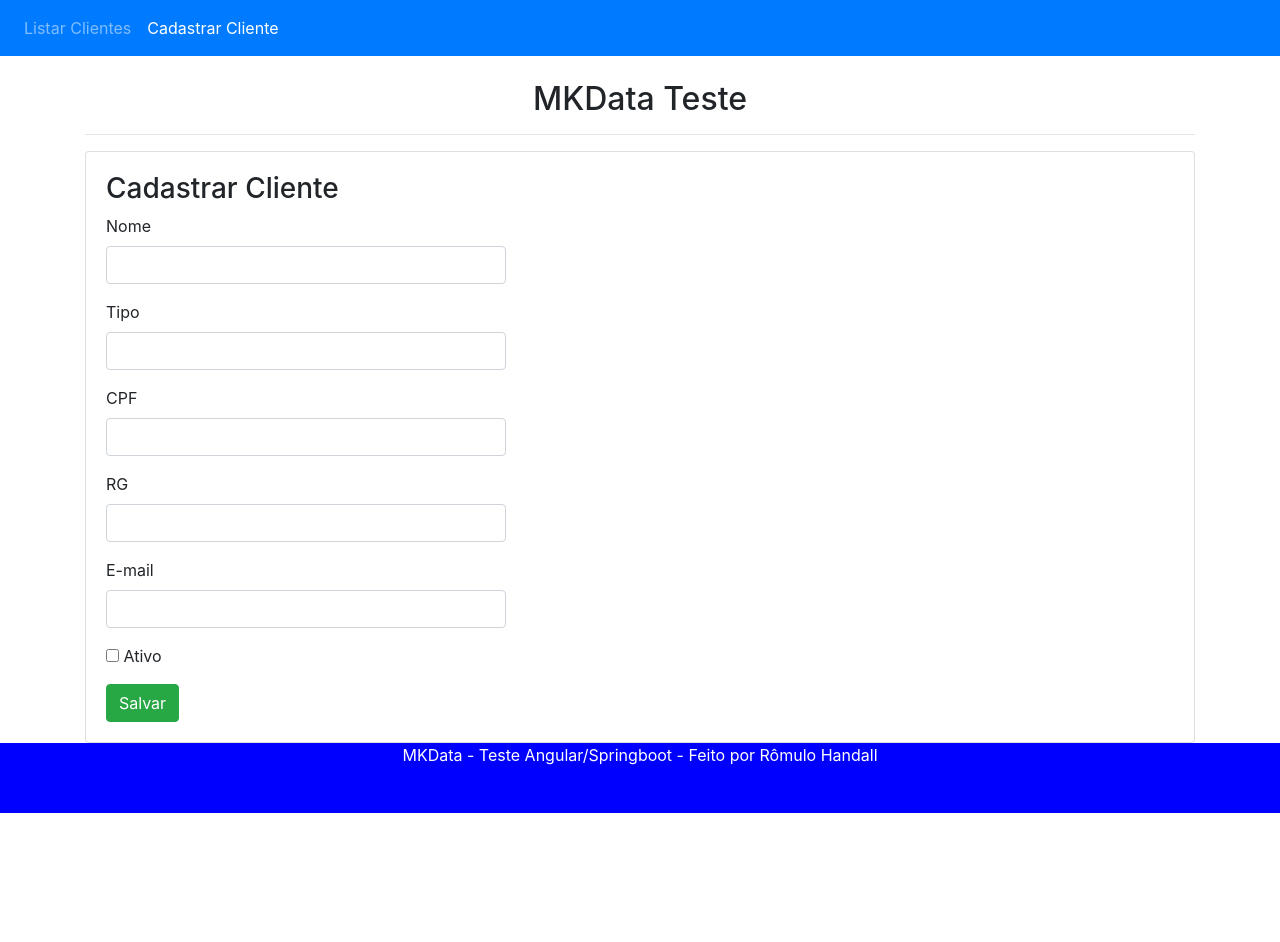
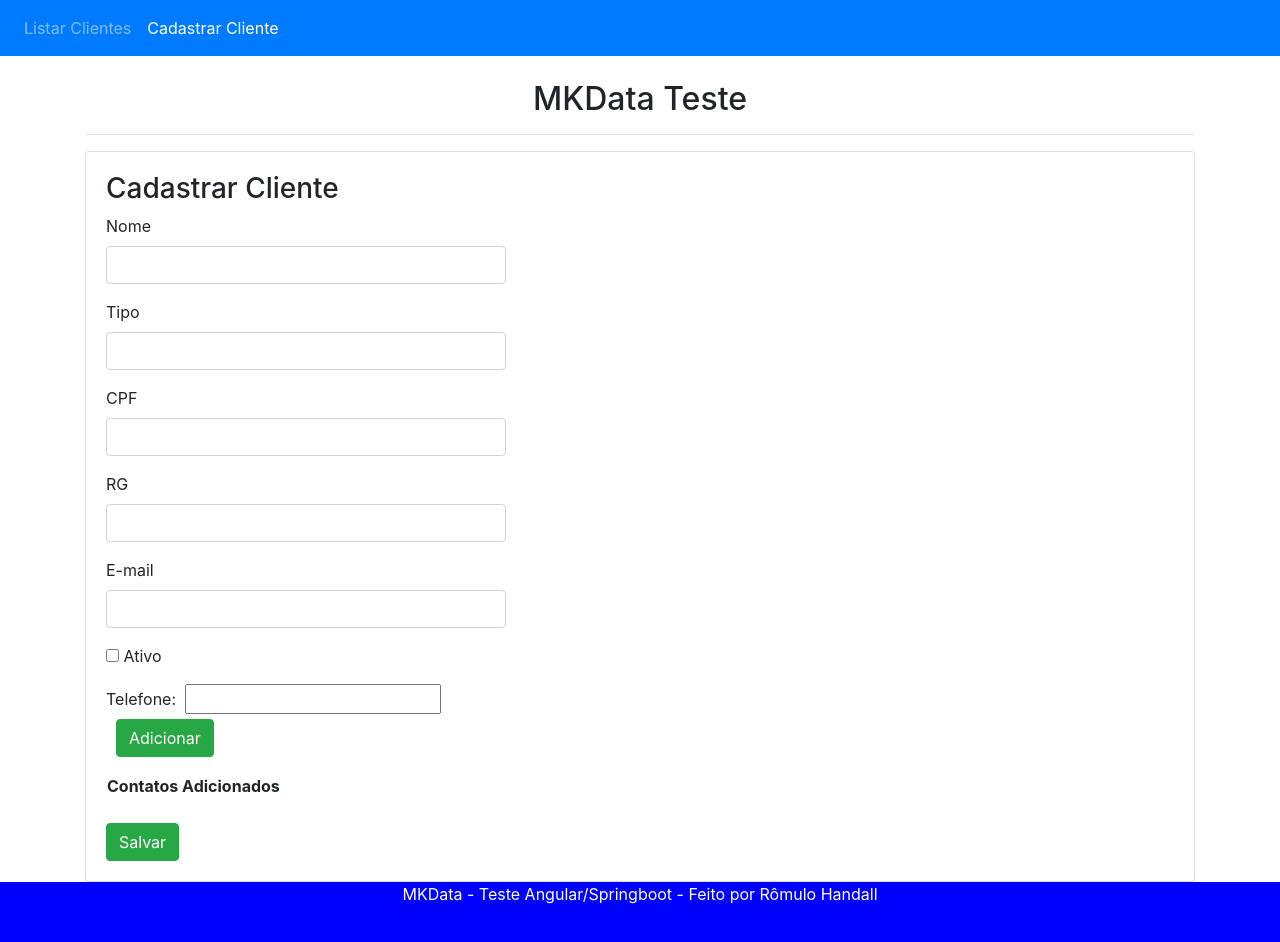
Before and after one commit to romulohandall/MKdata-Teste, an Angular app in the folder mkdata-frontend-angular8/: page /add in a window 1280 px wide. Shown: the top 942 px of the page. Before the commit the page ends 813 px from the top, so only its background shows below. Built offline with nearby package versions, Linux system fonts and the light colour scheme.

Commit message:
adicionado lista de telefones

```diff
--- a/mkdata-frontend-angular8/src/app/atualizar-cliente/atualizar-cliente.component.html
+++ b/mkdata-frontend-angular8/src/app/atualizar-cliente/atualizar-cliente.component.html
@@ -32,6 +32,29 @@
      <input type="checkbox"  id="stAtivo"  checked="checked"  required [(ngModel)]="cliente.stAtivo" name="stAtivo">&nbsp;Ativo
     </div>
 
+    <div class="form-group">
+      <label>Telefone: &nbsp;</label>
+      <input type="text"  id="telefone" required [(ngModel)]="telefone.telefone" name="telefone">
+      <button (click)="adicionarTelefone(telefone)" class="btn btn-success" style="margin-left: 10px">Adicionar</button>
+    </div>
+    <div class="panel-body">
+      <table class="text-md-left ">
+        <thead>
+        <tr>
+          <th>Contatos Adicionados</th>
+        </tr>
+        </thead>
+        <tbody>
+        <tr *ngFor="let telefone of cliente.telefones">
+          <td>{{telefone.telefone}}</td>
+          <td><button (click)="apagarTelefone(telefone.id)" class="btn btn-danger">Apagar</button></td>
+
+        </tr>
+        </tbody>
+      </table>
+    </div>
+
+    <BR/>
     <button type="submit" class="btn btn-success">Atualizar</button>
   </form>
 </div>
--- a/mkdata-frontend-angular8/src/app/atualizar-cliente/atualizar-cliente.component.ts
+++ b/mkdata-frontend-angular8/src/app/atualizar-cliente/atualizar-cliente.component.ts
@@ -2,6 +2,7 @@ import { Component, OnInit } from '@angular/core';
 import { Cliente } from '../cliente';
 import { ActivatedRoute, Router } from '@angular/router';
 import { ClienteService } from '../cliente.service';
+import {Telefone} from "../telefone";
 
 @Component({
   selector: 'app-atualizar-cliente',
@@ -12,6 +13,8 @@ export class AtualizarClienteComponent implements OnInit {
 
   id: number;
   cliente: Cliente;
+  telefone:Telefone = new Telefone();
+  telefones: Telefone[]=[];
 
   constructor(private route: ActivatedRoute,private router: Router,
     private service: ClienteService) { }
@@ -26,9 +29,13 @@ export class AtualizarClienteComponent implements OnInit {
         console.log(data)
         this.cliente = data;
       }, error => console.log(error));
+
+    this.telefones = this.cliente.telefones;
   }
 
   atualizarCliente() {
+    this.cliente.telefones = this.telefones;
+
     this.service.atualizarCliente(this.id, this.cliente)
       .subscribe(data => console.log(data), error => console.log(error));
     this.cliente = new Cliente();
@@ -42,4 +49,13 @@ export class AtualizarClienteComponent implements OnInit {
   gotoList() {
     this.router.navigate(['/clientes']);
   }
+
+  adicionarTelefone(telefoneI: Telefone){
+    this.telefones.push(telefoneI);
+    console.log(this.telefones);
+  }
+
+  apagarTelefone(telefoneRemove:number){
+    this.telefones.splice(telefoneRemove);
+  }
 }
--- a/mkdata-frontend-angular8/src/app/criar-cliente/criar-cliente.component.html
+++ b/mkdata-frontend-angular8/src/app/criar-cliente/criar-cliente.component.html
@@ -32,7 +32,29 @@
     <div class="form-group">
       <input type="checkbox" id="stAtivo"  checked="checked"  required [(ngModel)]="cliente.stAtivo" name="stAtivo">&nbsp;Ativo<br>
     </div>
+    <div class="form-group">
+      <label>Telefone: &nbsp;</label>
+      <input type="text"  id="nuTelefone" required [(ngModel)]="nuTelefone" name="nuTelefone">
+      <button (click)="adicionarTelefone(nuTelefone)" class="btn btn-success" style="margin-left: 10px">Adicionar</button>
+    </div>
+    <div class="panel-body">
+      <table class="text-md-left ">
+        <thead>
+        <tr>
+          <th>Contatos Adicionados</th>
+        </tr>
+        </thead>
+        <tbody>
+        <tr *ngFor="let telefone of telefones">
+          <td>{{telefone.telefone}}</td>
+          <td><button (click)="apagarTelefone(telefone.id)" class="btn btn-danger">Apagar</button></td>
 
+        </tr>
+        </tbody>
+      </table>
+    </div>
+
+  <BR/>
     <button (click)="save()"  class="btn btn-success">Salvar</button>
   </form>
 </div>
--- a/mkdata-frontend-angular8/src/app/criar-cliente/criar-cliente.component.ts
+++ b/mkdata-frontend-angular8/src/app/criar-cliente/criar-cliente.component.ts
@@ -3,6 +3,7 @@ import { Cliente } from '../cliente';
 import { Router } from '@angular/router';
 import { ClienteService } from '../cliente.service';
 import {Observable, Subscription} from "rxjs";
+import {Telefone} from "../telefone";
 
 @Component({
   selector: 'app-criar-cliente',
@@ -13,6 +14,9 @@ export class CriarClienteComponent implements OnInit {
 
   cliente: Cliente = new Cliente();
   submitted = false;
+  nuTelefone: number;
+  telefone: Telefone;
+  telefones: Telefone[]=[];
   clienteCadastrado: Observable<Cliente>;
   clienteJaExiste: boolean;
   constructor(private service: ClienteService,
@@ -27,6 +31,7 @@ export class CriarClienteComponent implements OnInit {
   }
 
   save() {
+     this.cliente.telefones = this.telefones;
       this.service.criarCliente(this.cliente)
         .subscribe(data => console.log(data), error => this.clienteJaExiste = true);
       this.cliente = new Cliente();
@@ -42,4 +47,15 @@ export class CriarClienteComponent implements OnInit {
   gotoList() {
     this.router.navigate(['/clientes']);
   }
+
+  adicionarTelefone(nuTelefone: number){
+    this.telefone = new Telefone();
+    this.telefone.telefone = nuTelefone;
+    this.telefones.push(this.telefone);
+    console.log(this.telefones);
+  }
+
+  apagarTelefone(id:number){
+    this.telefones.splice(id);
+  }
 }
--- a/mkdata-frontend-angular8/src/app/detalhar-cliente/detalhar-cliente.component.html
+++ b/mkdata-frontend-angular8/src/app/detalhar-cliente/detalhar-cliente.component.html
@@ -26,6 +26,23 @@
 
 </div>
 
+<div class="panel-body">
+  <table class="text-md-left ">
+    <thead>
+    <tr>
+      <th>Contatos Adicionados</th>
+    </tr>
+    </thead>
+    <tbody>
+    <tr *ngFor="let telefone of cliente.telefones">
+      <td>{{telefone.telefone}}</td>
+
+
+    </tr>
+    </tbody>
+  </table>
+</div>
+
 <br>
 <br>
 <button (click)="list()" class="btn btn-primary">Voltar para lista de clientes.</button><br>
--- a/mkdata-frontend-angular8/src/app/detalhar-cliente/detalhar-cliente.component.ts
+++ b/mkdata-frontend-angular8/src/app/detalhar-cliente/detalhar-cliente.component.ts
@@ -27,6 +27,7 @@ export class DetalharClienteComponent implements OnInit {
       .subscribe(data => {
         console.log(data)
         this.cliente = data;
+        console.log(data);
       }, error => console.log(error));
   }
 
--- a/mkdata-frontend-angular8/src/app/listar-cliente/listar-cliente.component.ts
+++ b/mkdata-frontend-angular8/src/app/listar-cliente/listar-cliente.component.ts
@@ -24,6 +24,7 @@ export class ListarClienteComponent implements OnInit {
 
   reloadData() {
     this.clientes = this.service.getClientesLista();
+    console.log(this.clientes);
   }
 
   apagarCliente(id: number) {
--- a/mkdata-frontend-angular8/src/app/telefone.ts
+++ b/mkdata-frontend-angular8/src/app/telefone.ts
@@ -1,5 +1,8 @@
+import {Cliente} from "./cliente";
+
 export class Telefone {
     id: number;
     telefone: number;
+    cliente: Cliente;
 
 }
```
Also changed, not shown: mkdata-frontend-angular8/src/app/app.module.ts (indentation only).
